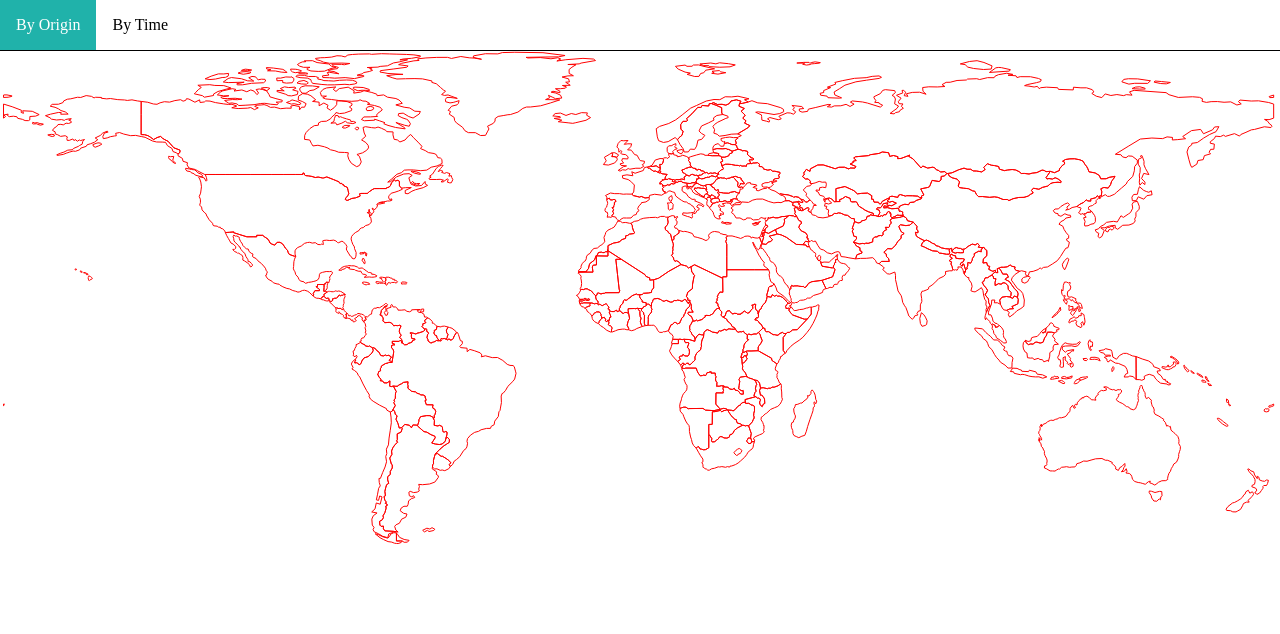
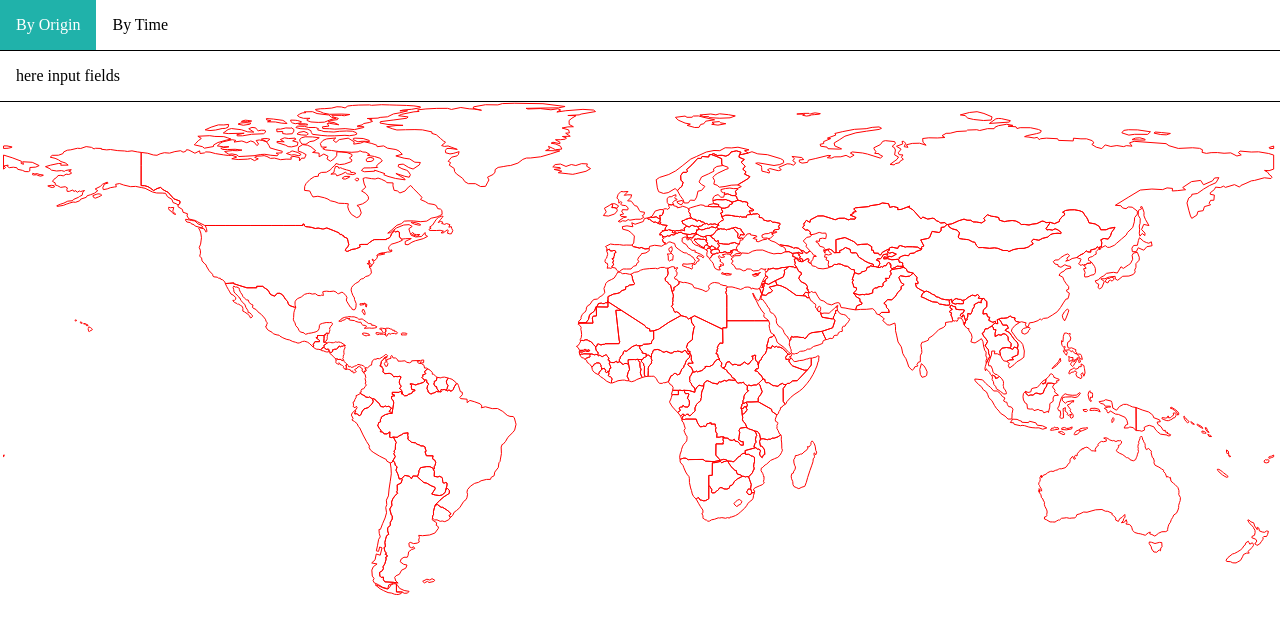
Before and after one commit to SebastianKapunkt/visualisation, a plain HTML site: page visualisation03/index.html in a window 1280 px wide. Drawn offline with Linux system fonts and the light colour scheme.

Commit message:
add attribute selection section

```diff
--- a/visualisation03/css/main.css
+++ b/visualisation03/css/main.css
@@ -45,3 +45,9 @@ body {
 .content > div {
     width: 100%;
 }
+
+#attribute-selection{
+    background: white;
+    border-bottom: thin solid black;
+    padding: 16px;
+}
--- a/visualisation03/index.html
+++ b/visualisation03/index.html
@@ -16,6 +16,9 @@
         </div>
       </div>
       <div class="content">
+        <div id="attribute-selection">
+          here input fields
+        </div>
         <div id="origin-content">
           <canvas id="main_canvas" width="100%" height="100%"></canvas>
           Put in UI for origin visualisation
```
